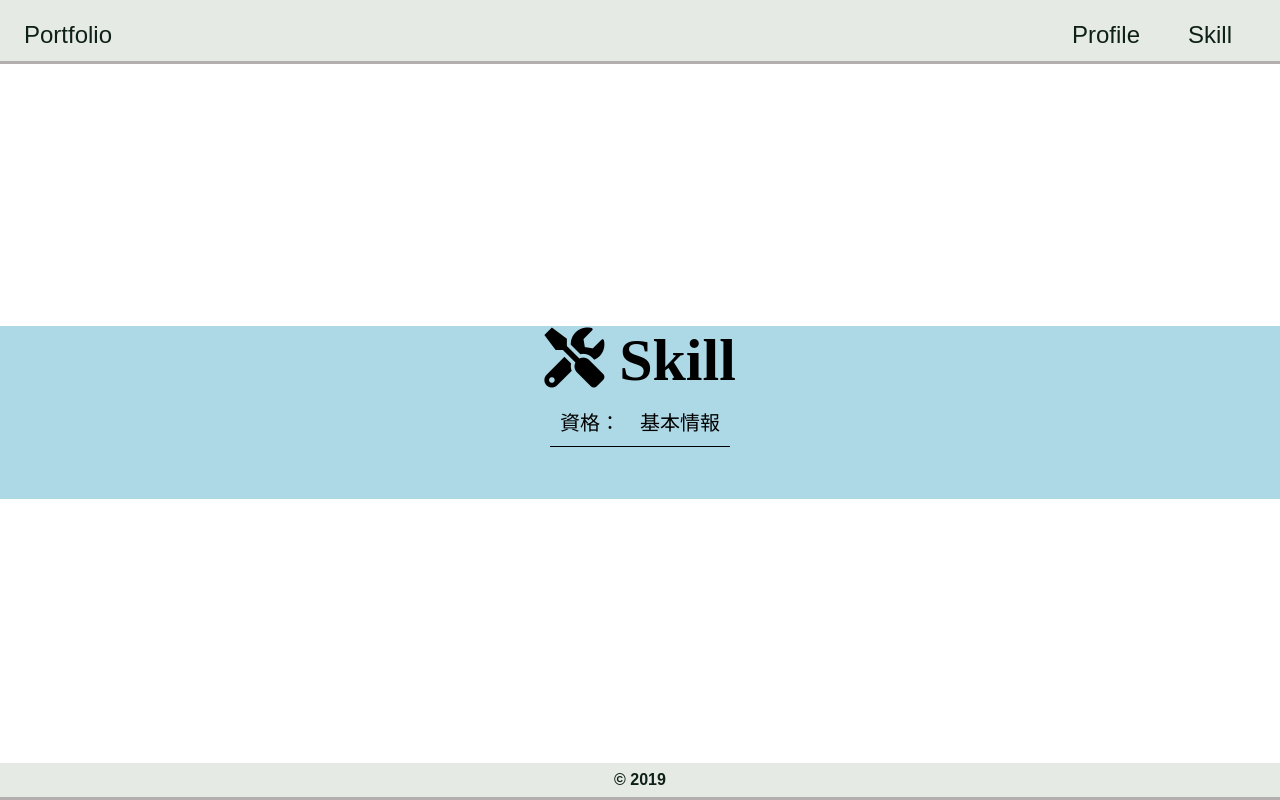
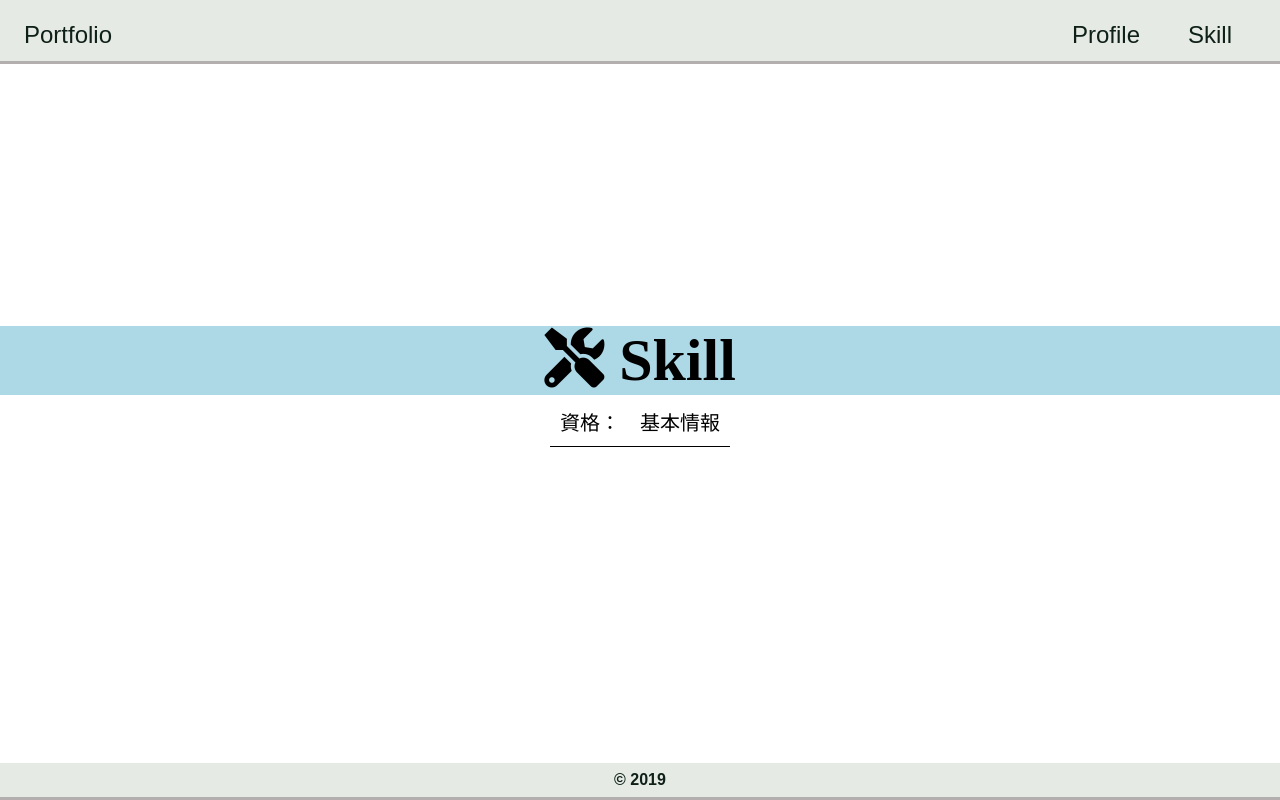
Before and after one commit to birnamwood/vuejs_portfolio, a Vue app: page /#/skill in a window 1280 px wide. Built offline with nearby package versions, Linux system fonts and the light colour scheme.

Commit message:
背景色変更

```diff
--- a/src/components/Profile.vue
+++ b/src/components/Profile.vue
@@ -65,6 +65,7 @@ export default {
 
 .profile-title {
   font-size: 60px;
+  /* background-color: lightblue; */
 }
 .profile-table {
   font-size:20px;
@@ -79,4 +80,6 @@ export default {
   padding: 10px;
 }
 
+
+
 </style>
--- a/src/components/Skill.vue
+++ b/src/components/Skill.vue
@@ -41,10 +41,11 @@ export default {
 .skill-box {
   margin: auto;
   text-align: center;
-  background-color: lightblue;
+  /* background-color: lightblue; */
 }
 .skill-title {
   font-size: 60px;
+  background-color: lightblue;
 }
 
 .skill-table {
```
